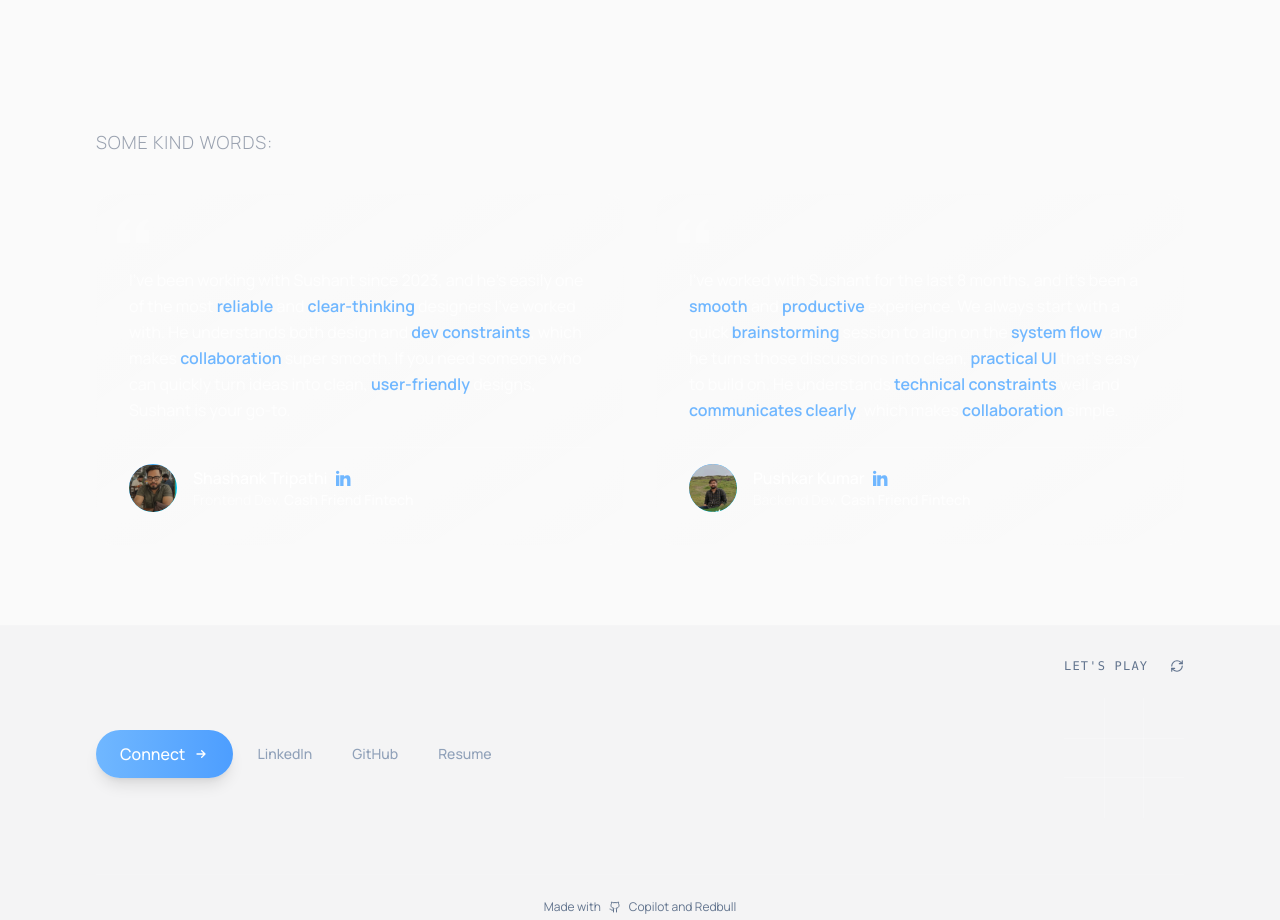
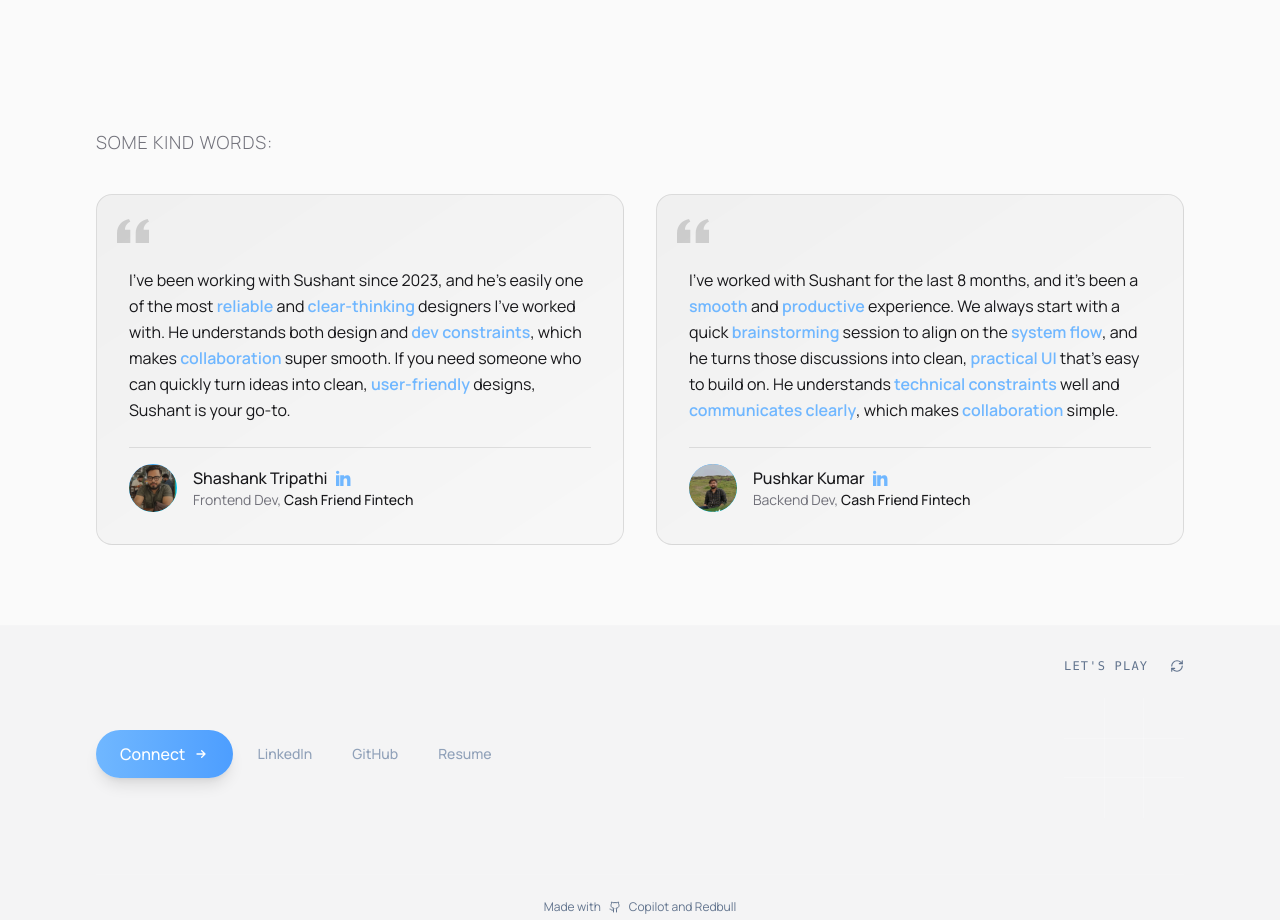
Before and after one commit to SkpGit28/My-Digital-Space, a Next.js app: page / in a window 1280 px wide. Shown: the part 1460-2380 px from the top of the page. Built offline with nearby package versions, Linux system fonts and the light colour scheme.

Commit message:
light-mode: convert testimonials section colors to tokens

```diff
--- a/src/Components/testimonials.tsx
+++ b/src/Components/testimonials.tsx
@@ -145,7 +145,7 @@ export default function Testimonials() {
           >
             <path d="M14.017 21v-7.391c0-5.704 3.731-9.57 8.983-10.609l.995 2.151c-2.432.917-3.995 3.638-3.995 5.849h4v10h-9.983zm-14.017 0v-7.391c0-5.704 3.748-9.57 9-10.609l.996 2.151c-2.433.917-3.996 3.638-3.996 5.849h3.983v10h-9.983z" />
           </svg> */}
-          <h2 className="mb-0 text-3xl md:text-[18px] font-light text-gray-400 tracking-wider">
+          <h2 className="mb-0 text-3xl md:text-[18px] font-light text-text-secondary tracking-wider">
             SOME KIND WORDS:
           </h2>
         </motion.div>
@@ -165,9 +165,9 @@ export default function Testimonials() {
                   className={[
                     "relative group",
                     // Base background + rounded
-                    "bg-gradient-to-br from-white/5 to-white/[0.02] rounded-2xl p-8",
+                    "bg-gradient-to-br from-black/[0.04] to-black/[0.01] rounded-2xl p-8",
                     // Base border
-                    "border border-white/10",
+                    "border border-black/10",
                     // Hover → brand outline + glow
                     "group-hover:border-[#70B7FF] group-hover:shadow-[0_0_22px_rgba(112,183,255,0.25)]",
                     // Smooth animation
@@ -180,7 +180,7 @@ export default function Testimonials() {
                   <svg
                     className="
         absolute top-5 left-5 w-8 h-8
-        text-white/30
+        text-black/15
         transition-all duration-300
         group-hover:text-[#70B7FF]
         group-hover:drop-shadow-[0_0_10px_rgba(112,183,255,0.45)]
@@ -193,15 +193,15 @@ export default function Testimonials() {
                   </svg>
 
                   {/* Quote */}
-                  <p className="text-white/80 text-base leading-relaxed mb-6 flex-grow mt-10">
+                  <p className="text-text-primary text-base leading-relaxed mb-6 flex-grow mt-10">
                     <Highlighted text={t.quote} terms={t.highlights} />
                   </p>
 
                   {/* Author */}
-                  <div className="flex items-center gap-4 pt-4 border-t border-white/10">
+                  <div className="flex items-center gap-4 pt-4 border-t border-black/10">
                     <Avatar src={t.image} name={t.name} priority={i === 0} />
                     <div>
-                      <p className="text-white font-medium flex items-center gap-2">
+                      <p className="text-foreground font-medium flex items-center gap-2">
                         {t.name}
                         {t.linkedin && (
                           <a
@@ -218,11 +218,11 @@ export default function Testimonials() {
                         )}
                       </p>
 
-                      <p className="text-white/60 text-sm">
+                      <p className="text-text-secondary text-sm">
                         {titlePart?.trim()}
                         {companyPart && (
                           <>
-                            , <span className="text-white/80 font-medium">{companyPart.trim()}</span>
+                            , <span className="text-text-primary font-medium">{companyPart.trim()}</span>
                           </>
                         )}
                       </p>
```
